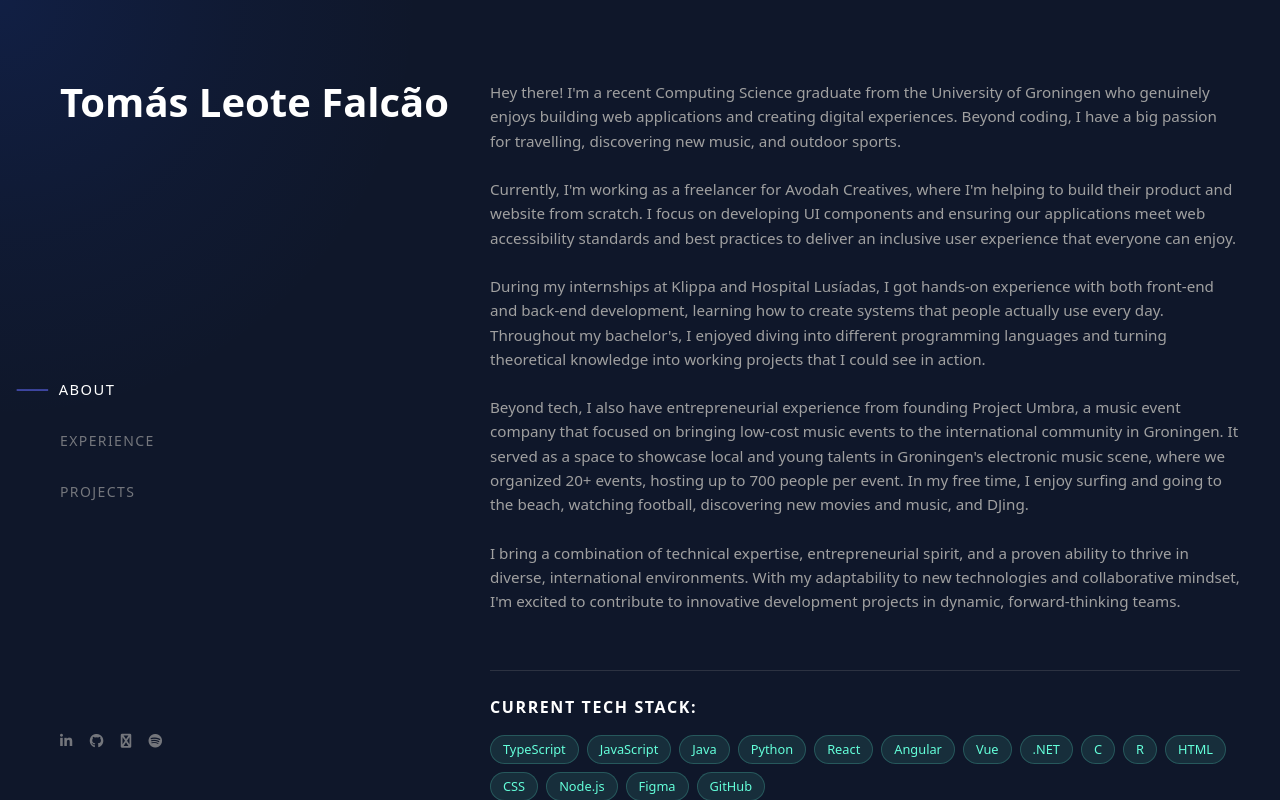
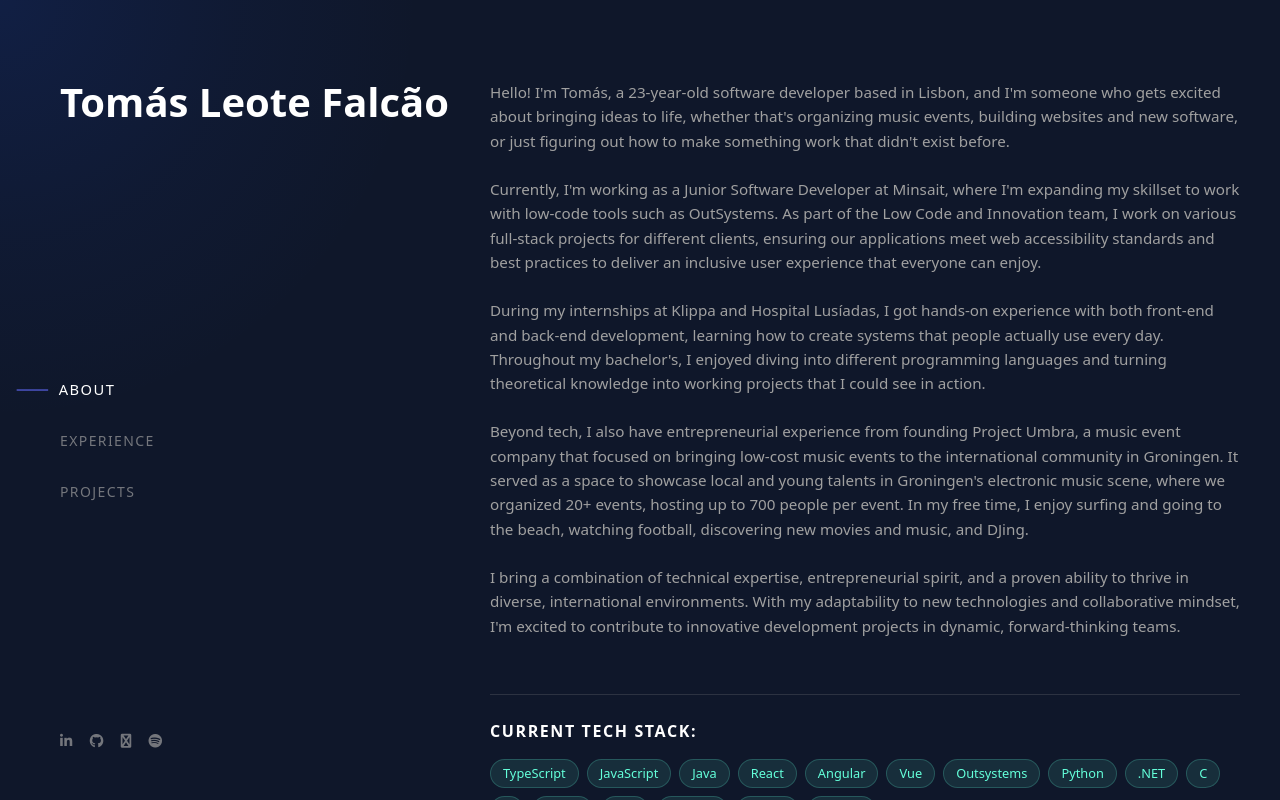
Before and after one commit to tomasleote/Portfolio, a React (Vite) app in the folder my-portfolio/: page / in a window 1280 px wide. Built offline with nearby package versions, Linux system fonts and the light colour scheme.

Commit message:
Changed descriptions

```diff
--- a/my-portfolio/src/sections/AboutSection.jsx
+++ b/my-portfolio/src/sections/AboutSection.jsx
@@ -2,18 +2,34 @@ import '../styles/AboutSection.css'
 
 function AboutSection({ isActive }) {
     const currentTechStack = [
-        "TypeScript", "JavaScript", "Java", "Python", "React", "Angular", "Vue",
+        "TypeScript", "JavaScript", "Java", "React", "Angular", "Vue", "Outsystems", "Python",
         ".NET", "C", "R", "HTML", "CSS", "Node.js", "Figma", "GitHub"
     ];
+
+    const calculateAge = () => {
+        const birthDate = new Date(2001, 11, 13); // Month is 0-indexed (11 = December)
+        const today = new Date();
+        let age = today.getFullYear() - birthDate.getFullYear();
+        const monthDiff = today.getMonth() - birthDate.getMonth();
+
+        // Adjust age if birthday hasn't occurred yet this year
+        if (monthDiff < 0 || (monthDiff === 0 && today.getDate() < birthDate.getDate())) {
+            age--;
+        }
+
+        return age;
+    };
+
+    const age = calculateAge();
 
     return (
         <div className='about-content'>
             <p className='about-text'>
-                Hey there! I'm a recent Computing Science graduate from the University of Groningen who genuinely enjoys building web applications and creating digital experiences. Beyond coding, I have a big passion for travelling, discovering new music, and outdoor sports.
+                Hello! I'm Tomás, a {age}-year-old software developer based in Lisbon, and I'm someone who gets excited about bringing ideas to life, whether that's organizing music events, building websites and new software, or just figuring out how to make something work that didn't exist before.
             </p>
 
             <p className='about-text'>
-                Currently, I'm working as a freelancer for Avodah Creatives, where I'm helping to build their product and website from scratch. I focus on developing UI components and ensuring our applications meet web accessibility standards and best practices to deliver an inclusive user experience that everyone can enjoy.
+                Currently, I'm working as a Junior Software Developer at Minsait, where I'm expanding my skillset to work with low-code tools such as OutSystems. As part of the Low Code and Innovation team, I work on various full-stack projects for different clients, ensuring our applications meet web accessibility standards and best practices to deliver an inclusive user experience that everyone can enjoy.
             </p>
 
             <p className='about-text'>
--- a/my-portfolio/src/sections/ExperienceSection.jsx
+++ b/my-portfolio/src/sections/ExperienceSection.jsx
@@ -30,7 +30,7 @@ function ExperienceSection({ isActive }) {
         },
         {
             timeframe: "Sep 2025 — Jan 2026",
-            role: "Freelance Software Developer",
+            role: "Software Developer",
             company: "Avodah Creatives",
             location: "Remote (Amsterdam, Netherlands)",
             companyUrl: "https://avodahcreatives.com/",
--- a/my-portfolio/src/sections/ProjectsSection.jsx
+++ b/my-portfolio/src/sections/ProjectsSection.jsx
@@ -74,8 +74,8 @@ function ProjectsSection({ isActive }) {
         },
         {
             title: "Stock Market Simulator",
-            description: "A real-time stock market trading system simulation featuring automated trading bots with various strategies. Implements client-server architecture with networking modules, supports limit and market orders, and provides real-time portfolio management with a dynamic UI displaying live market activity.",
-            technologies: ["Java", "Maven", "Networking", "Multi-threading", "UI Design"],
+            description: "A networking and messaging project that simulates a real-time stock market environment with automated trading bots. Traders communicate with the Stock Market through a networking module, sending messages to a PriorityBlockingQueue for processing. Features different order types, real-time price updates, portfolio management, and a UI displaying live exchange activity. Built to learn network communication and message queue patterns.",
+            technologies: ["Java", "Networking", "PriorityBlockingQueue", "Message Queues", "Client-Server Architecture"],
             githubUrl: "https://github.com/tomasleote/stockMarket_simulator",
             imageUrl: stockSimPic
         },
```
Also changed, not shown: 1 other file (tests, documents, lock files or other folders).
